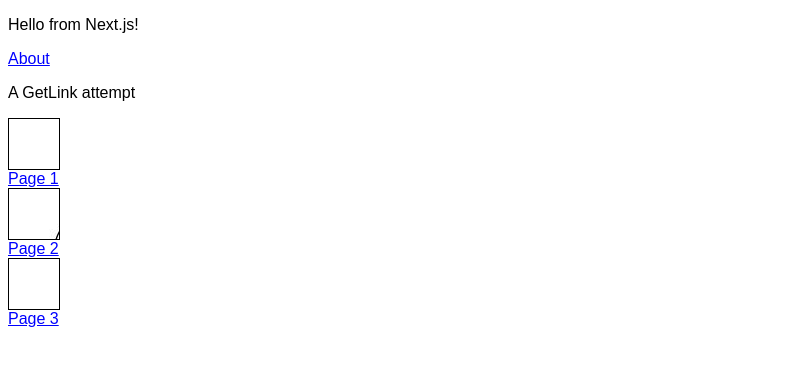
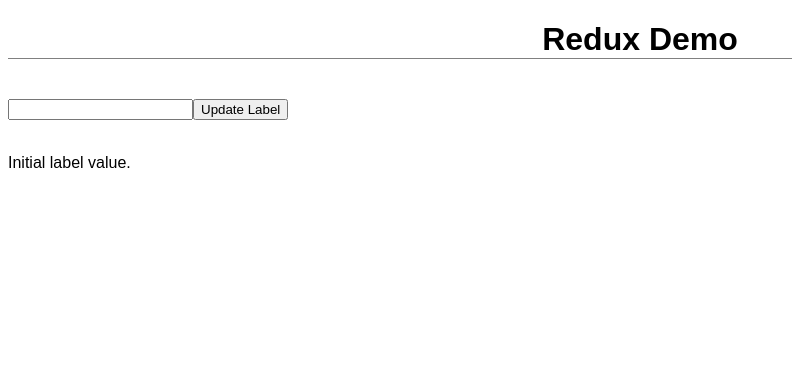
Before and after one commit to mpstaton/next-server-side, a Next.js app: page / in a window 1280 px wide. Shown: the top 366 px of the page, without its empty margins (0-792 px from the left). Built offline with nearby package versions, Linux system fonts and the light colour scheme.

Commit message:
added redux and dependencies, set up index file to tap redux, created Actions folder and file

```diff
--- a/pages/index.js
+++ b/pages/index.js
@@ -1,28 +1,29 @@
 import React from "react";
-import Link from 'next/link';
-import GetLink from "../SharedComponents/DynamicRouter";
-import "../style.css";
-
-function MyComponent(){
+import '../style.css';
+export default class extends React.Component {
+  static async getInitialProps() {
+    return { text: 'Initial label value.' }
+  }
+  constructor(props) {
+    super(props);
+    this.state = { text: props.text };
+  }
+  render() {
     return(
-        <div>
-        <p>Hello from Next.js!</p>
-            <Link href='/About'>
-                <a>About</a>
-            </Link>
-
-            <p>A GetLink attempt</p>
-            <GetLink title='Page 1'
-                Disp='page-1'
-                Class="img p1"></GetLink>
-            <GetLink title='Page 2'
-                Disp='page-2'
-                Class="img p2"></GetLink>
-            <GetLink title='Page 3'
-                Disp='page-3'
-                Class="img p3"></GetLink>
+      <div>
+        <h1>Redux Demo</h1>
+        <br />
+        <div className="center">
+          <input id="inputTextbox" type="text">
+          </input>
+          <button type="button"
+              onClick={this.GetUser}>
+              Update Label
+          </button>
         </div>
+        <br />
+        <p>{this.state.text}</p>
+      </div>
     );
+  }
 }
-
-export default MyComponent;
```
Also changed, not shown: Actions/actions.js (added, +10 -0 lines), package.json (+6 -1 lines), 1 other file (tests, documents, lock files or other folders).
